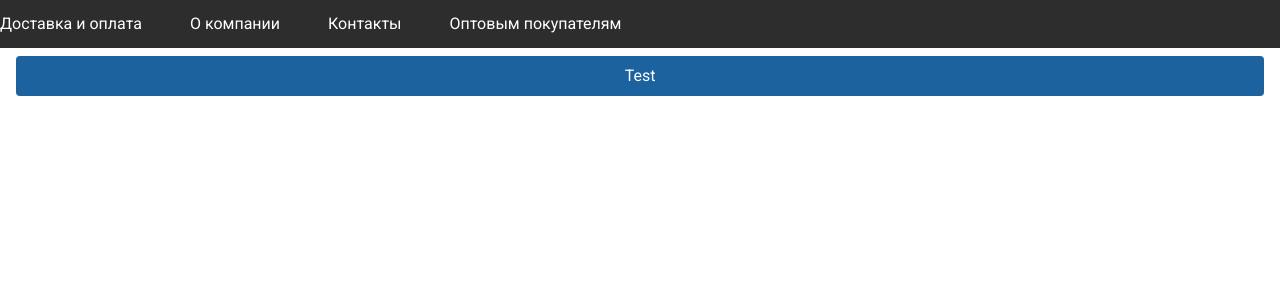
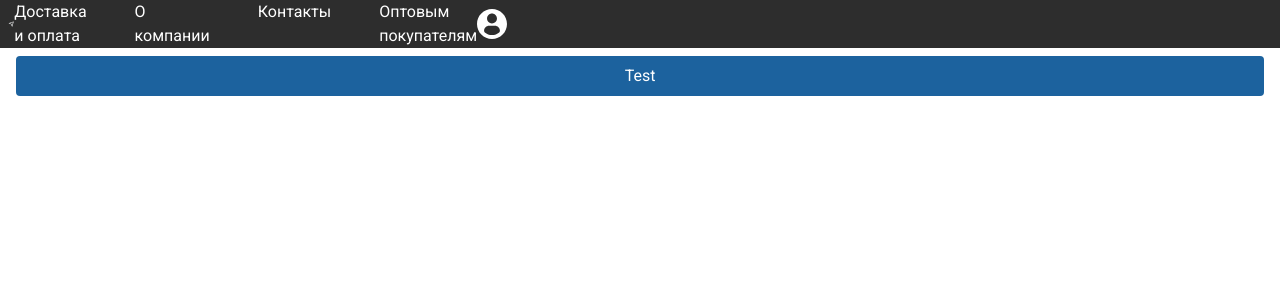
Before and after one commit to Vadim4ick/shopBoiler, a Next.js app: page / in a window 1280 px wide. Shown: the top 300 px of the page. Built offline with nearby package versions, Linux system fonts and the light colour scheme.

Commit message:
adding Icons

```diff
--- /dev/null
+++ b/src/shared/Icons/AvatarIcon.tsx
@@ -0,0 +1,20 @@
+const AvatarIcon: React.FC<ReactTagProps<"svg">> = (props) => (
+  <svg
+    {...props}
+    fill="none"
+    height="29.998688"
+    viewBox="0 0 30 29.9987"
+    width="30.000000"
+    xmlns="http://www.w3.org/2000/svg"
+  >
+    <path
+      d="M15 0C6.71655 0 0 6.71527 0 14.9993C0 23.2834 6.71594 29.9987 15 29.9987C23.2847 29.9987 30 23.2834 30 14.9993C30 6.71527 23.2847 0 15 0ZM15 4.48499C17.741 4.48499 19.962 6.70673 19.962 9.44632C19.962 12.1866 17.741 14.4077 15 14.4077C12.2604 14.4077 10.0393 12.1866 10.0393 9.44632C10.0393 6.70673 12.2604 4.48499 15 4.48499ZM14.9967 26.0771C12.2631 26.0771 9.75928 25.0815 7.82812 23.4336C7.35767 23.0324 7.08618 22.444 7.08618 21.8266C7.08618 19.0482 9.33496 16.8244 12.1141 16.8244L17.8872 16.8244C20.667 16.8244 22.9072 19.0482 22.9072 21.8266C22.9072 22.4446 22.6371 23.0317 22.1659 23.433C20.2355 25.0815 17.7311 26.0771 14.9967 26.0771Z"
+      fill="#FFFFFF"
+      fillOpacity="1.000000"
+      fillRule="nonzero"
+      id="Vector"
+    />
+  </svg>
+);
+
+export { AvatarIcon };
--- /dev/null
+++ b/src/shared/Icons/CityIcon.tsx
@@ -0,0 +1,20 @@
+const CityIcon: React.FC<ReactTagProps<"svg">> = (props) => (
+  <svg
+    fill="none"
+    height="12.000000"
+    viewBox="0 0 12 12"
+    width="12.000000"
+    xmlns="http://www.w3.org/2000/svg"
+    {...props}
+  >
+    <path
+      d="M0.961426 4.68503C0.706543 4.58252 0.709473 4.43002 0.978516 4.34052L10.5215 1.15952C10.7859 1.07153 10.9375 1.21951 10.8635 1.47852L8.13647 11.0215C8.06152 11.286 7.89893 11.298 7.77808 11.0565L5.5 6.50003L0.961426 4.68503ZM3.40649 4.58502L6.22461 5.71252L7.74463 8.75351L9.51758 2.54852L3.40601 4.58502L3.40649 4.58502Z"
+      fill="#FAFBFC"
+      fillOpacity="1.000000"
+      fillRule="nonzero"
+      id="Vector"
+    />
+  </svg>
+);
+
+export { CityIcon };
--- /dev/null
+++ b/src/shared/Icons/index.ts
@@ -0,0 +1,2 @@
+export { CityIcon } from "./CityIcon";
+export { AvatarIcon } from "./AvatarIcon";
--- a/src/shared/ui/Button/Button.tsx
+++ b/src/shared/ui/Button/Button.tsx
@@ -7,17 +7,18 @@ export type ButtonBorder = "normal4" | "average40";
 
 interface ButtonProps extends ReactTagProps<"button"> {
   children: ReactNode;
+  className?: string;
   size?: ButtonSize;
   bg?: ButtonBg;
   border?: ButtonBorder;
 }
 
 const Button = (props: ButtonProps) => {
-  const { children, size, bg, border, ...otherProps } = props;
+  const { children, size, bg, border, className, ...otherProps } = props;
 
   return (
     <button
-      className={cva("btn-disabled w-full", {
+      className={cva(`btn-disabled w-full ${className}`, {
         defaultVariants: {
           bg: "blue",
           border: "normal4",
--- /dev/null
+++ b/src/shared/ui/Icon/Icon.tsx
@@ -0,0 +1,22 @@
+import type { ReactNode } from "react";
+
+import { Button } from "../Button/Button";
+
+interface IconProps extends ReactTagProps<"button"> {
+  children: ReactNode;
+  clicable?: boolean;
+}
+
+export const Icon = (props: IconProps) => {
+  const { children, clicable } = props;
+
+  if (clicable) {
+    return (
+      <Button bg="clear" className="w-auto" size="auto">
+        {children}
+      </Button>
+    );
+  }
+
+  return children;
+};
--- a/src/widgets/Header/ui/Header.tsx
+++ b/src/widgets/Header/ui/Header.tsx
@@ -1,8 +1,19 @@
+import { AvatarIcon, CityIcon } from "@/shared/Icons";
+import { Icon } from "@/shared/ui/Icon/Icon";
+
 import { HeaderList } from "./HeaderList";
 
 const Header = () => (
-  <header className="bg-dark header flex w-full items-center">
+  <header className="header flex w-full items-center justify-between bg-dark px-2">
+    <Icon>
+      <CityIcon height={10} width={10} />
+    </Icon>
+
     <HeaderList />
+
+    <Icon clicable>
+      <AvatarIcon height={32} width={32} />
+    </Icon>
   </header>
 );
 
```
